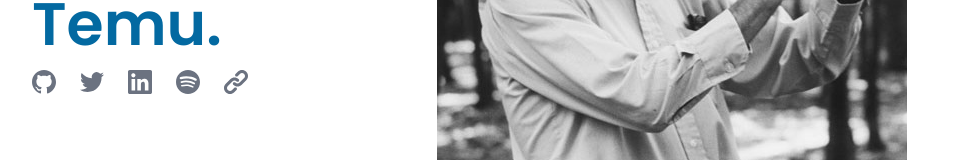
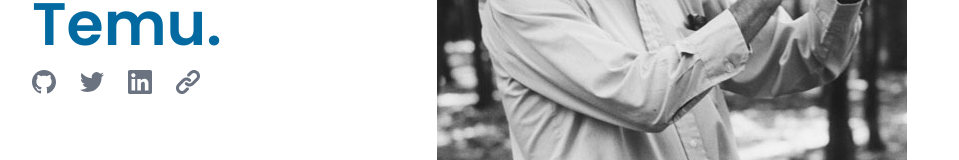
Before and after one commit to iam-dante/iam-web, a Next.js app: page / in a window 1280 px wide. Shown: the part 456-616 px from the top of the page, without its empty margins (288-1247 px from the left). Built offline with nearby package versions, Linux system fonts and the light colour scheme.

Commit message:
remove spotify

```diff
--- a/pages/index.tsx
+++ b/pages/index.tsx
@@ -134,7 +134,9 @@ const Home = (): JSX.Element => {
                       <path d="M12.9665 0H1.03347C0.759377 0 0.496509 0.108884 0.302695 0.302697C0.108882 0.496511 -1.90735e-06 0.759378 -1.90735e-06 1.03347V12.9665C-1.90735e-06 13.2406 0.108882 13.5035 0.302695 13.6973C0.496509 13.8911 0.759377 14 1.03347 14H12.9665C13.2406 14 13.5035 13.8911 13.6973 13.6973C13.8911 13.5035 14 13.2406 14 12.9665V1.03347C14 0.759378 13.8911 0.496511 13.6973 0.302697C13.5035 0.108884 13.2406 0 12.9665 0ZM4.17278 11.9262H2.06792V5.24028H4.17278V11.9262ZM3.11889 4.31375C2.88013 4.31241 2.64712 4.24036 2.44926 4.10672C2.2514 3.97307 2.09757 3.78381 2.00718 3.56282C1.91678 3.34183 1.89388 3.09901 1.94135 2.86502C1.98882 2.63102 2.10455 2.41633 2.27392 2.24804C2.44329 2.07975 2.65872 1.96541 2.89302 1.91944C3.12732 1.87346 3.36998 1.89793 3.59039 1.98974C3.81079 2.08155 3.99906 2.2366 4.13144 2.43531C4.26381 2.63402 4.33435 2.86749 4.33416 3.10625C4.33642 3.2661 4.30646 3.42477 4.24609 3.5728C4.18571 3.72083 4.09615 3.85519 3.98275 3.96787C3.86934 4.08055 3.73441 4.16925 3.586 4.22867C3.43758 4.28809 3.27872 4.31703 3.11889 4.31375ZM11.9311 11.9321H9.82722V8.27944C9.82722 7.20222 9.3693 6.86972 8.77819 6.86972C8.15403 6.86972 7.54153 7.34028 7.54153 8.30667V11.9321H5.43666V5.24514H7.46083V6.17167H7.48805C7.69125 5.76042 8.40292 5.0575 9.48889 5.0575C10.6633 5.0575 11.9321 5.75458 11.9321 7.79625L11.9311 11.9321Z" />
                     </svg>
                   </a>
-                  <a
+
+                 {/**
+                  * <a
                     href="https://open.spotify.com/user/593jjwf8j14pgz0bolmsy5deh?si=16528f148ca341af"
                     target="_blank"
                     rel="noreferrer"
@@ -155,6 +157,10 @@ const Home = (): JSX.Element => {
                       />
                     </svg>
                   </a>
+
+                  *
+                  */}
+
 
                   <Link href="/projects" className="cursor-pointer">
                     <svg
```
